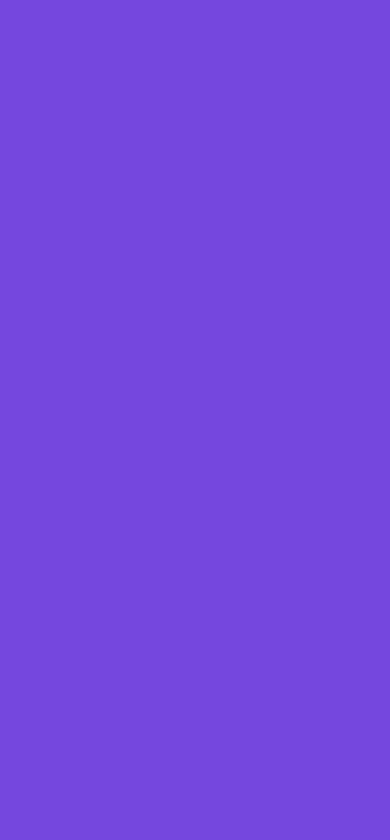
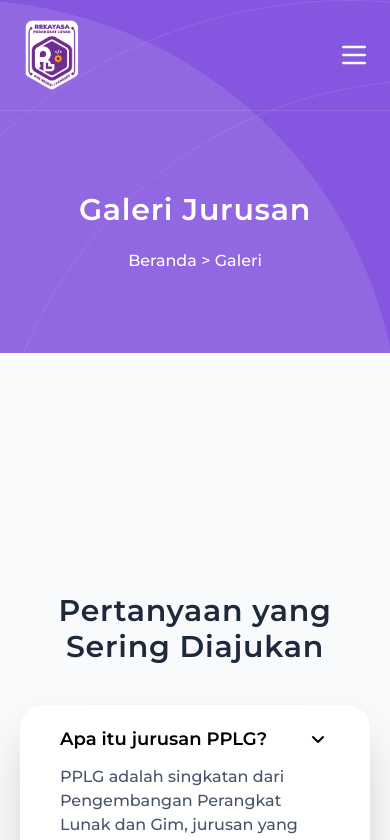
Before and after one commit to BlyiatMR/pplg-web, a Vue app: page /gallery in a window 390 px wide. Before the commit this address had no page. Shown: the top 840 px of the page. Built offline with nearby package versions, Linux system fonts and the light colour scheme.

Commit message:
new sidebar navbar for mobile

```diff
--- a/src/components/Navbar.vue
+++ b/src/components/Navbar.vue
@@ -1,4 +1,6 @@
 <script>
+import { gsap } from "gsap";
+
 export default {
   data() {
     return {
@@ -9,22 +11,54 @@
   methods: {
     toggleMenu() {
       this.isMenuOpen = !this.isMenuOpen;
+      const menu = this.$refs.mobileMenu;
+      const overlay = this.$refs.menuOverlay;
+
+      if (this.isMenuOpen) {
+        document.body.classList.add('overflow-hidden'); // ⛔ disable scroll
+        gsap.set(overlay, { display: "block", opacity: 0 });
+        gsap.to(overlay, { opacity: 1, duration: 0.3 });
+
+        gsap.set(menu, { display: "block" });
+        gsap.fromTo(
+          menu,
+          { x: "100%", opacity: 0 },
+          { x: "0%", opacity: 1, duration: 0.5, ease: "power2.out" }
+        );
+      } else {
+        gsap.to(menu, {
+          x: "100%",
+          opacity: 0,
+          duration: 0.4,
+          ease: "power2.in",
+          onComplete: () => {
+            menu.style.display = "none";
+          }
+        });
+
+        gsap.to(overlay, {
+          opacity: 0,
+          duration: 0.3,
+          onComplete: () => {
+            overlay.style.display = "none";
+            document.body.classList.remove('overflow-hidden'); // ✅ enable scroll
+          }
+        });
+      }
     },
     toggleDarkMode() {
       this.isDarkMode = !this.isDarkMode;
-          if (this.isDarkMode) {
-            document.documentElement.classList.add('dark');
-          } else {
-            document.documentElement.classList.remove('dark');
-          }
+      document.documentElement.classList.toggle("dark", this.isDarkMode);
     }
   }
 };
 </script>
+
 <template>
   <nav class="border-b border-white border-opacity-10 pb-5">
     <div class="max-w-[1280px] mx-auto pt-5 max-xl:mx-5">
-        <div class="hidden lg:flex text-white justify-between items-center flex">
+      <!-- Desktop -->
+      <div class="hidden lg:flex text-white justify-between items-center">
         <div>
           <img class="w-16" src="/src/assets/images/pplg.png" alt="">
         </div>
@@ -33,33 +67,60 @@
           <a href="/about" class="hover:bg-white hover:bg-opacity-10 py-2 px-3 duration-300 rounded-xl">Profil</a>
           <a href="/alumni" class="hover:bg-white hover:bg-opacity-10 py-2 px-3 duration-300 rounded-xl">Alumni</a>
           <a href="#" class="hover:bg-white hover:bg-opacity-10 py-2 px-3 duration-300 rounded-xl">Ekstrakurikuler</a>
-            <a href="#" class="hover:bg-white hover:bg-opacity-10 py-2 px-3 duration-300 rounded-xl">Galeri</a>
+          <a href="/gallery" class="hover:bg-white hover:bg-opacity-10 py-2 px-3 duration-300 rounded-xl">Galeri</a>
           <a href="#" class="hover:bg-white hover:bg-opacity-10 py-2 px-3 duration-300 rounded-xl">Kontak</a>
         </div>
         <div>
-            <a href="#" class="w-fit flex items-center text-slate-800 gap-3 bg-yellow-400 py-1 px-4 rounded-lg tracking-wide font-semibold"><svg class="w-9 bg-yellow-400 p-2 rounded-full" xmlns="http://www.w3.org/2000/svg" viewBox="0 0 24 24"><path class="fill-black" d="M21.409 9.353a2.998 2.998 0 0 1 0 5.294L8.597 21.614C6.534 22.737 4 21.277 4 18.968V5.033c0-2.31 2.534-3.769 4.597-2.648z"/></svg> Aktivitas</a>
+          <a href="#" class="w-fit flex items-center text-slate-800 gap-3 bg-yellow-400 py-1 px-4 rounded-lg tracking-wide font-semibold">
+            <svg class="w-9 bg-yellow-400 p-2 rounded-full" xmlns="http://www.w3.org/2000/svg" viewBox="0 0 24 24">
+              <path class="fill-black" d="M21.409 9.353a2.998 2.998 0 0 1 0 5.294L8.597 21.614C6.534 22.737 4 21.277 4 18.968V5.033c0-2.31 2.534-3.769 4.597-2.648z"/>
+            </svg>
+            Aktivitas
+          </a>
         </div>
       </div>
 
-        <!-- Mobile Menu Icon -->
-        <div class="lg:hidden flex justify-between">
+      <!-- Mobile -->
+      <div class="lg:hidden flex justify-between items-center">
         <img class="w-16" src="/src/assets/images/pplg.png" alt="">
         <button class="text-white" @click="toggleMenu">
-              <svg xmlns="http://www.w3.org/2000/svg" viewBox="0 0 24 24" stroke="currentColor" class="w-8 h-8">
+          <svg xmlns="http://www.w3.org/2000/svg" class="w-8 h-8" fill="none" viewBox="0 0 24 24" stroke="currentColor">
             <path stroke-linecap="round" stroke-linejoin="round" stroke-width="2" d="M4 6h16M4 12h16M4 18h16" />
           </svg>
         </button>
       </div>
 
-        <div v-if="isMenuOpen" class="lg:hidden bg-white bg-opacity-80 backdrop-blur-md shadow-2xl shadow-slate-950 border-t border-gray-700">
-          <div class="flex flex-col items-center gap-4 py-5 text-gray-400">
-            <a href="#" class="font-semibold tracking-wide hover:text-gray-300 duration-300">Beranda</a>
-            <a href="#" class="font-semibold tracking-wide hover:text-gray-300 duration-300">Profil Jurusan</a>
-            <a href="#" class="font-semibold tracking-wide hover:text-gray-300 duration-300">Alumni</a>
-            <a href="#" class="font-semibold tracking-wide hover:text-gray-300 duration-300">Kerja Sama</a>
-            <a href="#" class="font-semibold tracking-wide hover:text-gray-300 duration-300">Galeri</a>
-            <a href="#" class="font-semibold tracking-wide hover:text-gray-300 duration-300">Kontak</a>
+      <!-- Overlay -->
+      <div ref="menuOverlay" class="fixed inset-0 z-40 bg-black bg-opacity-40 backdrop-blur-sm hidden lg:hidden" @click="toggleMenu"></div>
+
+      <!-- Mobile Menu -->
+      <div
+        ref="mobileMenu"
+        class="fixed top-0 right-0 h-full w-3/4 max-w-xs z-50 rounded-bl-[25em] bg-[#7743DB] bg-opacity-90 backdrop-blur-lg text-white shadow-xl lg:hidden"
+        style="display: none;">
+        <div class="flex justify-end px-7 pb-4 pt-10">
+          <button @click="toggleMenu" aria-label="Close Menu">
+            <svg xmlns="http://www.w3.org/2000/svg" class="w-8 text-white" fill="none" viewBox="0 0 24 24" stroke="currentColor">
+              <path stroke-linecap="round" stroke-linejoin="round" stroke-width="2" d="M6 18L18 6M6 6l12 12" />
+            </svg>
+          </button>
         </div>
+        <nav class="flex flex-col items-start gap-4 px-8">
+          <a href="/" class="font-semibold tracking-wide hover:text-gray-200 duration-300">Beranda</a>
+          <a href="/about" class="font-semibold tracking-wide hover:text-gray-200 duration-300">Profil</a>
+          <a href="/alumni" class="font-semibold tracking-wide hover:text-gray-200 duration-300">Alumni</a>
+          <a href="#" class="font-semibold tracking-wide hover:text-gray-200 duration-300">Ekstrakurikuler</a>
+          <a href="/gallery" class="font-semibold tracking-wide hover:text-gray-200 duration-300">Galeri</a>
+          <a href="#" class="font-semibold tracking-wide hover:text-gray-200 duration-300">Kontak</a>
+          <div>
+          <a href="#" class="w-fit flex items-center text-slate-800 gap-3 bg-yellow-400 py-1 px-4 rounded-lg tracking-wide font-semibold">
+            <svg class="w-9 bg-yellow-400 p-2 rounded-full" xmlns="http://www.w3.org/2000/svg" viewBox="0 0 24 24">
+              <path class="fill-black" d="M21.409 9.353a2.998 2.998 0 0 1 0 5.294L8.597 21.614C6.534 22.737 4 21.277 4 18.968V5.033c0-2.31 2.534-3.769 4.597-2.648z"/>
+            </svg>
+            Aktivitas
+          </a>
+        </div>
+        </nav>
       </div>
     </div>
   </nav>
--- a/src/router/index.js
+++ b/src/router/index.js
@@ -22,6 +22,11 @@ const router = createRouter({
       name: 'alumni',
       component: () => import('../views/AlumniView.vue'),
     },
+    {
+      path: '/gallery',
+      name: 'gallery',
+      component: () => import('../views/GalleryView.vue'),
+    },
   ],
 })
 
--- /dev/null
+++ b/src/views/GalleryView.vue
@@ -0,0 +1,46 @@
+<script setup>
+import Navbar from '@/components/Navbar.vue';
+import Cta from '@/components/Cta.vue';
+import Faq from '@/components/Faq.vue';
+import Footer from '@/components/Footer.vue';
+
+</script>
+<template>
+  <main>
+
+
+    <div class="relative overflow-hidden z-50">
+      <div class="w-[65rem] h-[65rem] max-2xl:w-[55rem] bg-white rounded-full absolute -left-[30rem] opacity-10 -z-50"></div>
+      <div class="w-[75rem] h-[75rem] bg-white rounded-full absolute -top-[5rem] -left-[30rem] opacity-10 -z-50"></div>
+
+      <div class="w-[55rem] h-[55rem] border border-white rounded-full absolute top-20 -right-[30rem] opacity-10 -z-50"></div>
+      <div class="w-[65rem] h-[65rem] border border-white rounded-full absolute -right-[30rem] opacity-10 -z-50"></div>
+      <div class="w-[75rem] h-[75rem] border border-white rounded-full absolute -top-[5rem] -right-[30rem] opacity-10 -z-50"></div>
+
+      <Navbar />
+
+      <section class="z-50">
+        <div class="max-w-[1280px] mx-auto max-xl:mx-5">
+          <div class="max-w-4xl mx-auto w-fit space-y-5 sm:pt-24 py-20">
+            <h1 id="title" class="sm:text-4xl text-3xl text-white font-semibold tracking-wide text-center leading-tight">Galeri Jurusan</h1>
+            <div class="mx-auto text-center">
+              <a class="text-base font-medium text-white text-center">Beranda > Galeri</a>
+            </div>
+          </div>
+        </div>
+      </section>
+
+      <section class="bg-slate-50 py-20 space-y-20">
+        <div class="max-w-[1280px] mx-auto max-xl:mx-5">
+
+        </div>
+      </section>
+
+      <Faq />
+
+      <Cta />
+
+      <Footer />
+      </div>
+  </main>
+</template>
```
Also changed, not shown: src/views/AlumniView.vue (+5 -5 lines). Lines whose indentation alone changed are shown as unchanged.
